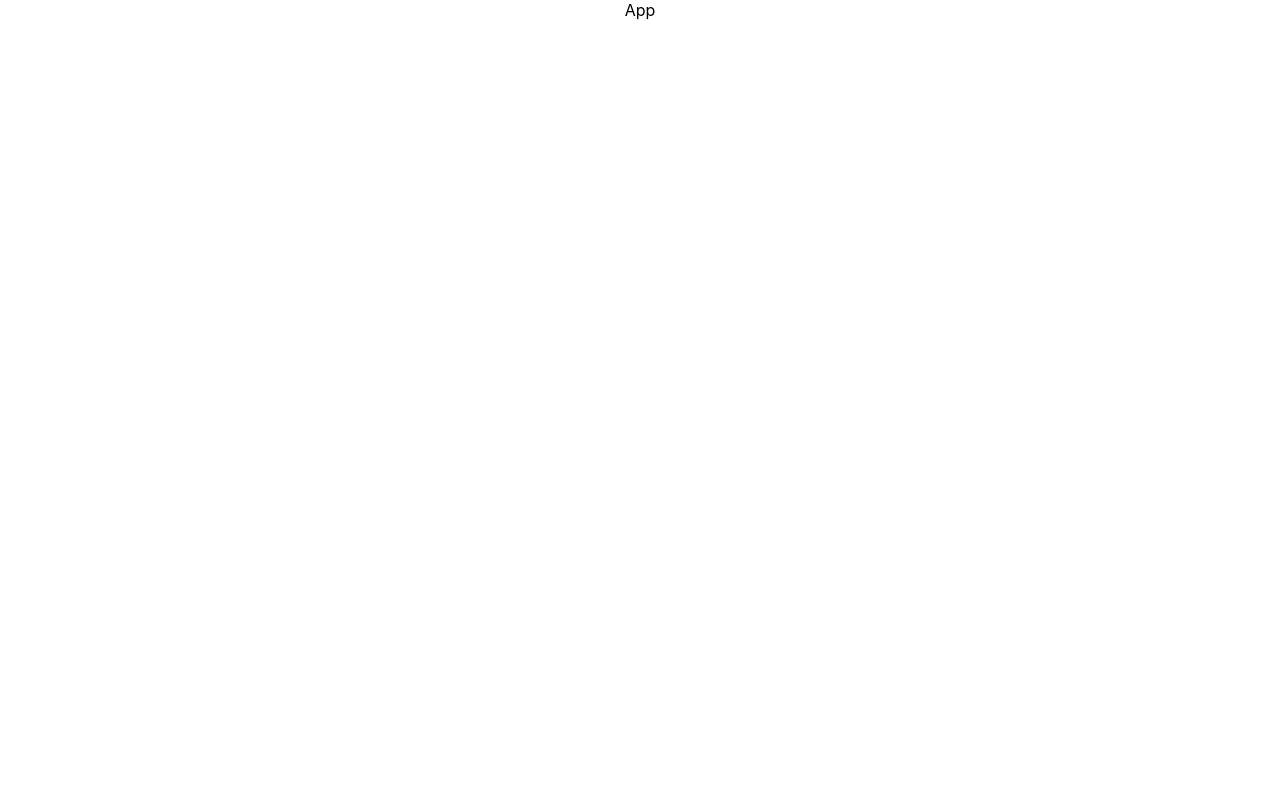
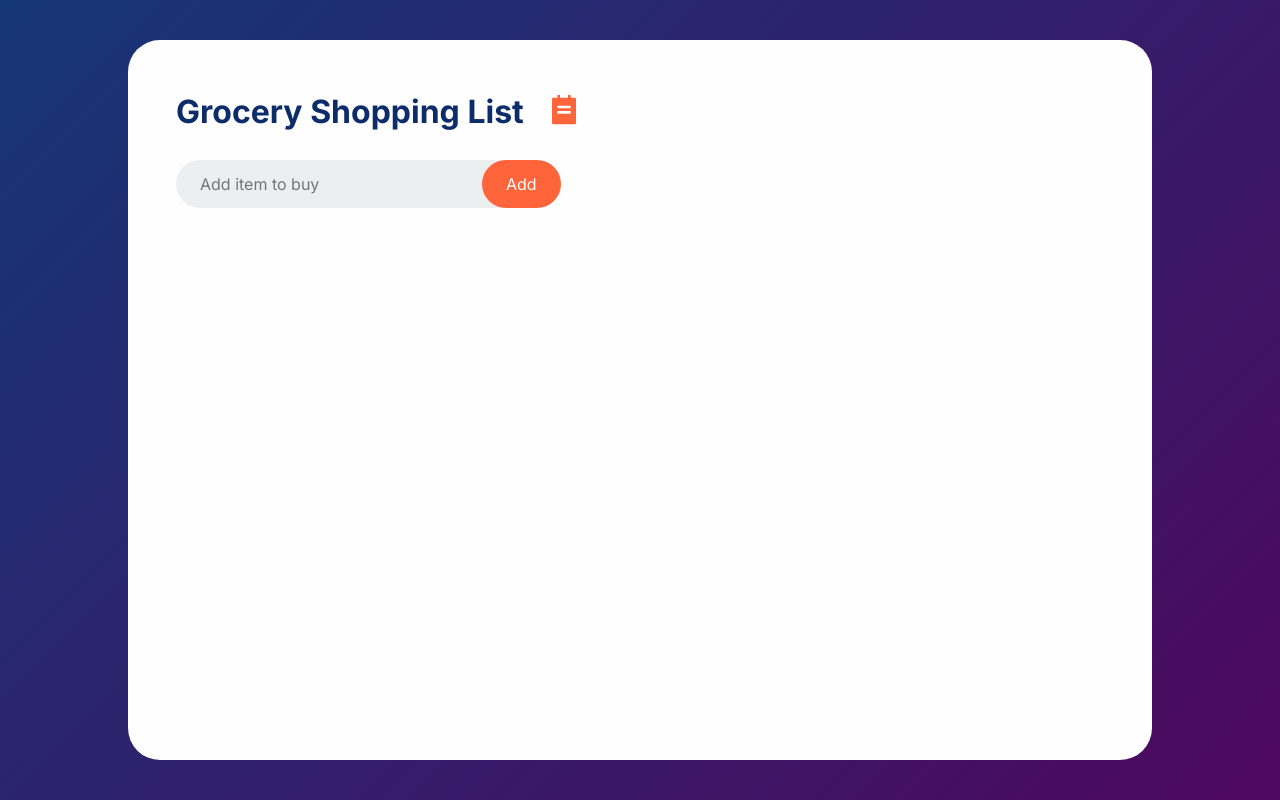
Before and after one commit to a-HamedEG/Grocery-List, a React (Create React App) app: page / in a window 1280 px wide. Built offline with nearby package versions, Linux system fonts and the light colour scheme.

Commit message:
adding two components and styling them

```diff
--- a/package.json
+++ b/package.json
@@ -3,12 +3,10 @@
   "version": "0.1.0",
   "private": true,
   "dependencies": {
-    "@testing-library/jest-dom": "^5.16.5",
-    "@testing-library/react": "^13.4.0",
-    "@testing-library/user-event": "^13.5.0",
     "react": "^18.2.0",
     "react-dom": "^18.2.0",
-    "react-scripts": "5.0.1",
+    "react-icons": "^4.8.0",
+    "react-scripts": "^5.0.1",
     "web-vitals": "^2.1.4"
   },
   "scripts": {
--- a/public/index.html
+++ b/public/index.html
@@ -8,6 +8,9 @@
       name="description"
       content="Web site created using create-react-app"
     />
+    <!-- <link rel="preconnect" href="https://fonts.googleapis.com">
+    <link rel="preconnect" href="https://fonts.gstatic.com" crossorigin>
+    <link href="https://fonts.googleapis.com/css2?family=Inter:wght@100;400;700&display=swap" rel="stylesheet"> -->
     <title>Grocery List</title>
   </head>
   <body>
--- a/src/App.css
+++ b/src/App.css
@@ -1,38 +1,65 @@
-.App {
-  text-align: center;
+:root {
+  --primary-clr: #0d2c6a;
+  --secondary-clr: #eceef0;
+  --accent-clr: #797a7c;
+  --cta-clr: #ff643b;
+  --white-clr: #fefefe;
 }
 
-.App-logo {
-  height: 40vmin;
-  pointer-events: none;
+/* utility class */
+.container {
+  margin-left: auto;
+  margin-right: auto;
+  padding-inline: 1rem;
 }
-
-@media (prefers-reduced-motion: no-preference) {
-  .App-logo {
-    animation: App-logo-spin infinite 20s linear;
+/* Small */
+@media (min-width: 768px) {
+  .container {
+    width: 100%;
+  }
+}
+/* Medium */
+@media (min-width: 992px) {
+  .container {
+    width: 970px;
+  }
+}
+/* Large */
+@media (min-width: 1200px) {
+  .container {
+    width: 1180px;
   }
 }
 
-.App-header {
-  background-color: #282c34;
-  min-height: 100vh;
-  display: flex;
-  flex-direction: column;
-  align-items: center;
-  justify-content: center;
-  font-size: calc(10px + 2vmin);
-  color: white;
+@media (min-width: 1400px) {
+  .container {
+    width: 1365px;
+  }
 }
 
-.App-link {
-  color: #61dafb;
+/* Util Classes */
+
+.flex {
+  display: flex;
 }
 
-@keyframes App-logo-spin {
-  from {
-    transform: rotate(0deg);
-  }
-  to {
-    transform: rotate(360deg);
+.list-wrapper {
+  position: absolute;
+  padding: 3rem;
+  background-color: var(--white-clr);
+  border-radius: 2rem;
+  height: 90vh;
+  width: 80vw;
+  max-width: 1365px;
+  top: 50%;
+  left: 50%;
+  transform: translate(-50%, -50%);
+}
+
+
+@media (max-width: 768px) {
+  .list-wrapper {
+    padding: 2rem;
+    width: 90vw;
   }
 }
--- a/src/App.js
+++ b/src/App.js
@@ -1,11 +1,13 @@
-
+import MainTitle from './Components/MainTitle/MainTitle'
+import Form from './Components/Form/Form'
 import './App.css';
 
 function App() {
   return (
-    <div className="App">
-      App
-    </div>
+    <main className="container list-wrapper">
+      <MainTitle />
+      <Form />
+    </main>
   );
 }
 
--- /dev/null
+++ b/src/Components/Form/Form.css
@@ -0,0 +1,45 @@
+form {
+    margin-top: 1.5rem;
+}
+
+input {
+    border: 0;
+    background-color: var(--secondary-clr);
+    font-size: 1rem;
+    font-weight: 400;
+    padding: .75rem 1.5rem;
+    width: 100%;
+    max-width: 370px;
+    border-radius: 5rem;
+}
+
+@media (max-width: 768px) {
+    input,
+    button {
+        font-size: .8rem;
+        padding: .5rem 1rem;
+    }
+
+    input {
+        width: 230px;
+    }
+  }
+
+input:active,
+input:focus {
+    outline: 0;
+}
+
+button {
+    color: var(--white-clr);
+    background-color: var(--cta-clr);
+    padding: .75rem 1.5rem;
+    border-radius: 5rem;
+    border: 0;
+    margin-left: -4rem;
+}
+
+button:hover {
+    background-color: var(--primary-clr);
+    cursor: pointer;
+}
--- /dev/null
+++ b/src/Components/Form/Form.js
@@ -0,0 +1,11 @@
+import './Form.css'
+
+const Form = () => {
+  return (
+    <form className='flex'>
+      <input type="text" placeholder="Add item to buy"/>
+      <button>Add</button>
+    </form>
+  )
+}
+export default Form
--- /dev/null
+++ b/src/Components/MainTitle/MainTitle.css
@@ -0,0 +1,26 @@
+h1 {
+    font-size: 2rem;
+    font-weight: bold;
+    color: var(--primary-clr);
+}
+
+@media (max-width: 768px) {
+    h1 {
+        font-size: 1.2rem;
+    }
+}
+
+h1 svg {
+    color: var(--cta-clr);
+    margin-top: 7px;
+    margin-left: 1.5rem;
+    font-size: 2rem;
+}
+
+@media (max-width: 768px) {
+    h1 svg {
+        font-size: 1.3rem;
+        margin-top: 4px;
+        margin-left: .75rem;
+    }
+}
--- /dev/null
+++ b/src/Components/MainTitle/MainTitle.js
@@ -0,0 +1,13 @@
+import './MainTitle.css'
+import { RiTodoFill } from "react-icons/ri";
+
+const MainTitle = () => {
+  return (
+    <h1 className="flex">
+        Grocery Shopping List
+        {/* <RiShoppingBasket2Line/> */}
+        <RiTodoFill/>
+    </h1>
+  )
+}
+export default MainTitle
--- a/src/index.css
+++ b/src/index.css
@@ -1,13 +1,71 @@
-body {
-  margin: 0;
-  font-family: -apple-system, BlinkMacSystemFont, 'Segoe UI', 'Roboto', 'Oxygen',
-    'Ubuntu', 'Cantarell', 'Fira Sans', 'Droid Sans', 'Helvetica Neue',
-    sans-serif;
-  -webkit-font-smoothing: antialiased;
-  -moz-osx-font-smoothing: grayscale;
+@import url('https://fonts.googleapis.com/css2?family=Inter:wght@100;400;700&display=swap');
+
+/* Normalize file */
+/* Box sizing rules */
+*,
+*::before,
+*::after {
+  box-sizing: border-box;
 }
 
-code {
-  font-family: source-code-pro, Menlo, Monaco, Consolas, 'Courier New',
-    monospace;
+/* Remove default margin */
+* {
+  margin: 0;
+  padding: 0;
+  font: inherit;
+  font-family: 'Inter', sans-serif;
 }
+
+/* Remove list styles on ul, ol elements with a list role, which suggests default styling will be removed */
+ul,
+ol {
+  list-style: none;
+}
+
+/* Set core root defaults */
+html:focus-within {
+  scroll-behavior: smooth;
+}
+
+/* Set core body defaults */
+body {
+  text-rendering: optimizeSpeed;
+  overflow-x: hidden;
+  line-height: 1.5;
+  background: linear-gradient(135deg, #153677, #4e085f);
+  min-height: 100vh;
+}
+
+/* A elements that don't have a class get default styles */
+a:not([class]) {
+  text-decoration-skip-ink: auto;
+}
+
+/* Make images easier to work with */
+img,
+picture,
+svg {
+  max-width: 100%;
+  display: block;
+}
+
+a {
+  text-decoration: none;
+  color: inherit;
+}
+
+/* Remove all animations, transitions and smooth scroll for people that prefer not to see them */
+@media (prefers-reduced-motion: reduce) {
+  html:focus-within {
+    scroll-behavior: auto;
+  }
+
+  *,
+  *::before,
+  *::after {
+    animation-duration: 0.01ms !important;
+    animation-iteration-count: 1 !important;
+    transition-duration: 0.01ms !important;
+    scroll-behavior: auto !important;
+  }
+}
```
Also changed, not shown: 1 other file (tests, documents, lock files or other folders).
